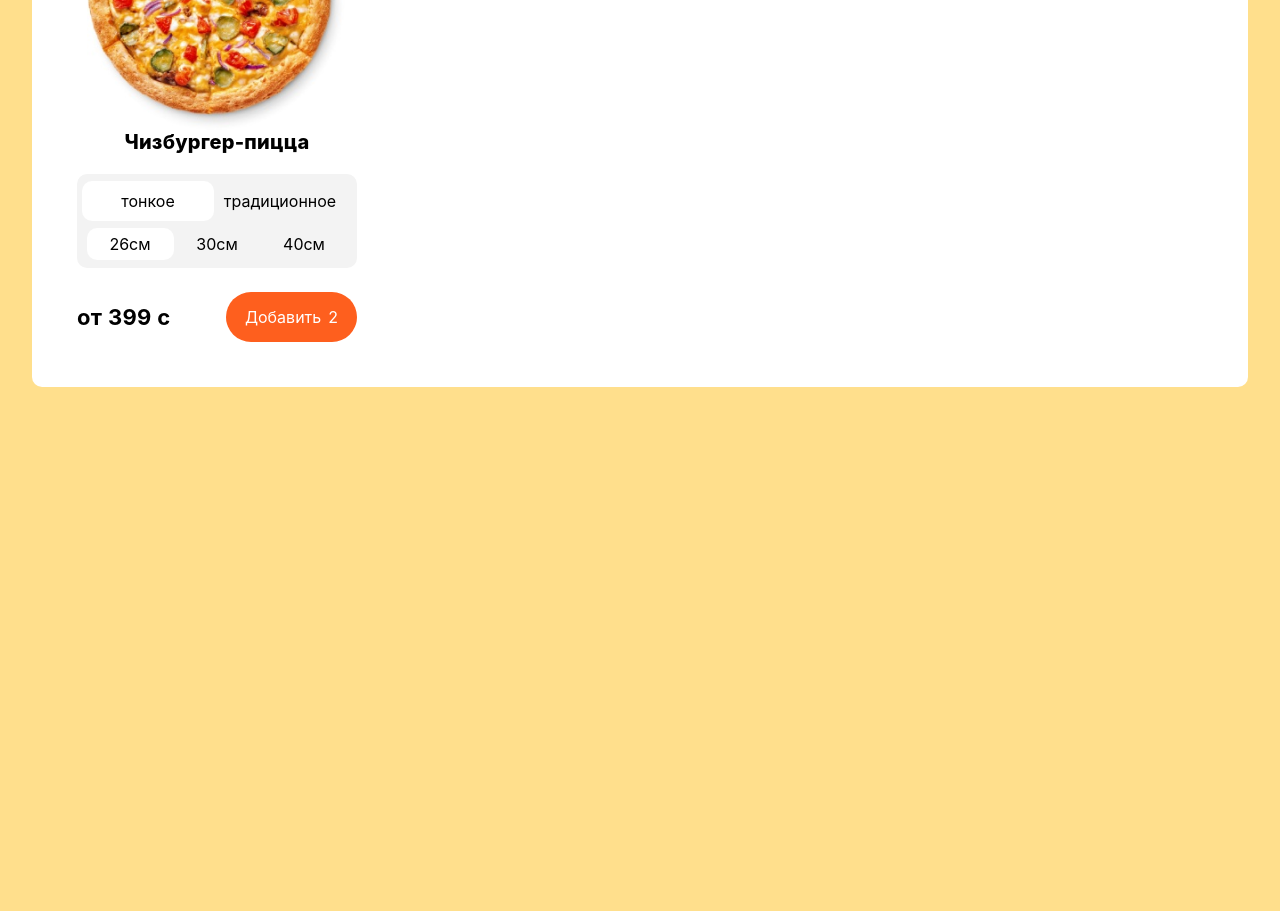
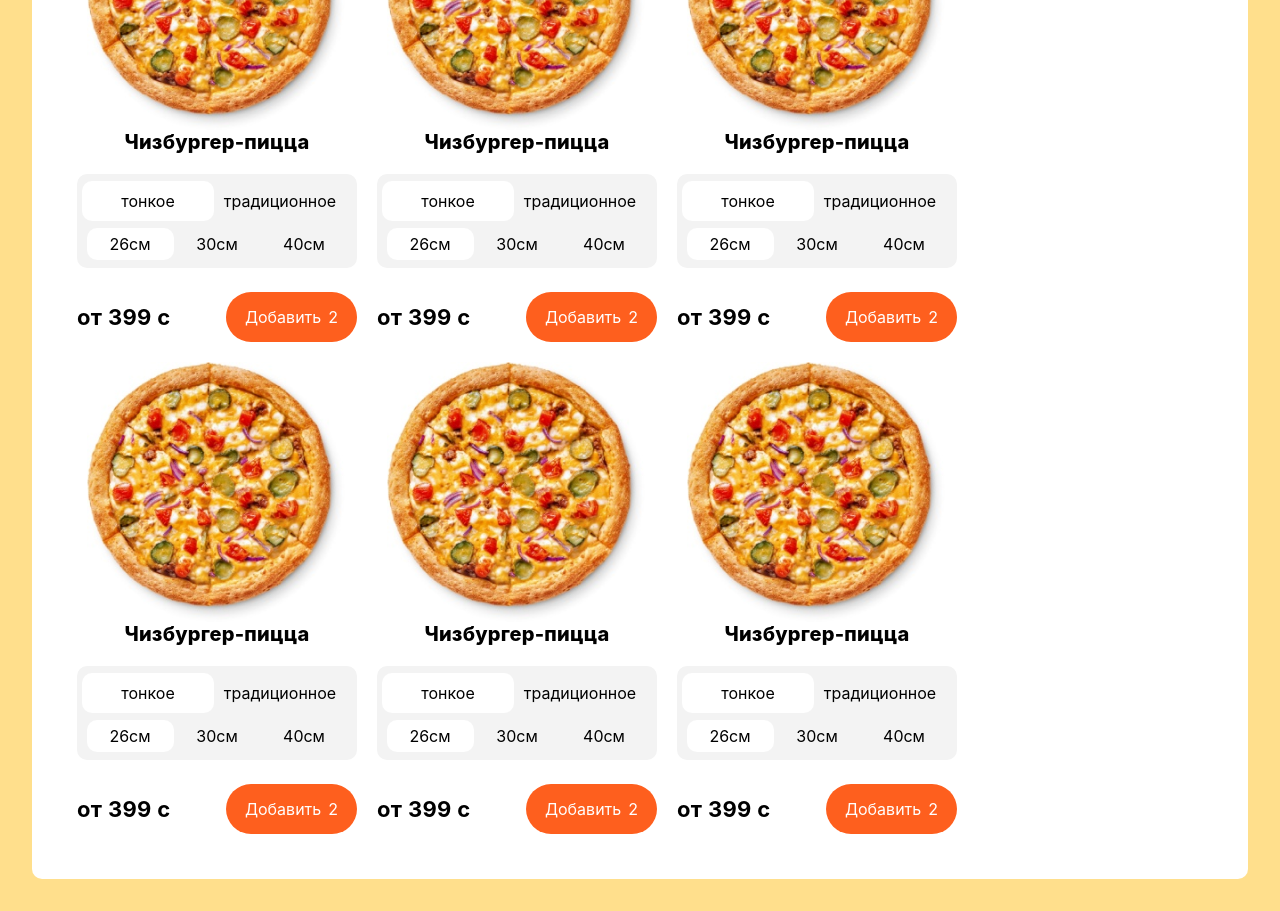
Before and after one commit to gyyazali/31github, a React (Create React App) app: page / in a window 1280 px wide. Shown: the part 440-1351 px from the top of the page. Before the commit the page ends 859 px from the top, so only its background shows below. Built offline with nearby package versions, Linux system fonts and the light colour scheme.

Commit message:
add pizza cards and active nav

```diff
--- a/src/App.css
+++ b/src/App.css
@@ -120,3 +120,9 @@
   letter-spacing: 0.32px;
   margin-bottom: 32px;
 }
+
+.pizza_cards {
+  display: flex;
+  flex-wrap: wrap;
+  gap: 20px;
+}
--- a/src/components/App.jsx
+++ b/src/components/App.jsx
@@ -1,11 +1,17 @@
 import "../../src/App.css"
+import React from "react"
 import shopCar from "../assets/shop-car.png"
 import pizzaIcon from "../assets/pizzaIcon.png"
 import { Pizza_card } from "./pizza_card/pizza_card";
 
 function App() {
-  return (
-    <div className="App">
+  const [activeCategory, setActiveCategory] = React.useState(0)
+
+  const onClickCategory = (i) => {
+    setActiveCategory(i)
+  }
+ return (
+     <div className="App">
       <div className="content">
         <div className="header">
           <div className="pizzaIcon">
@@ -26,12 +32,12 @@ function App() {
         </div>
         <nav className="nav">
           <div className="category">
-            <p className="category_name_active category_name">Все</p>
-            <p className="category_name">Мясные</p>
-            <p className="category_name">Вегетарианская</p>
-            <p className="category_name">Гриль</p>
-            <p className="category_name">Острые</p>
-            <p className="category_name">Закрытые</p>
+            <p onClick={() => onClickCategory(0)} className={`${activeCategory === 0 ? "category_name_active" : ""} category_name`}>Все</p>
+            <p onClick={() => onClickCategory(1)} className={`${activeCategory === 1 ? "category_name_active" : ""} category_name`}>Мясные</p>
+            <p onClick={() => onClickCategory(2)} className={`${activeCategory === 2 ? "category_name_active" : ""} category_name`}>Вегетарианская</p>
+            <p onClick={() => onClickCategory(3)} className={`${activeCategory === 3 ? "category_name_active" : ""} category_name`}>Гриль</p>
+            <p onClick={() => onClickCategory(4)} className={`${activeCategory === 4 ? "category_name_active" : ""} category_name`}>Острые</p>
+            <p onClick={() => onClickCategory(5)} className={`${activeCategory === 5 ? "category_name_active" : ""} category_name`}>Закрытые</p>
           </div>
           <div className="sort">
             Сортировка по:
@@ -44,6 +50,11 @@ function App() {
           <p className="pizzas_title">Все пиццы</p>
           <div className="pizza_cards">
             <Pizza_card />
+            <Pizza_card />
+            <Pizza_card />
+            <Pizza_card />
+            <Pizza_card />
+            <Pizza_card />
           </div>
         </div>
       </div>
```
